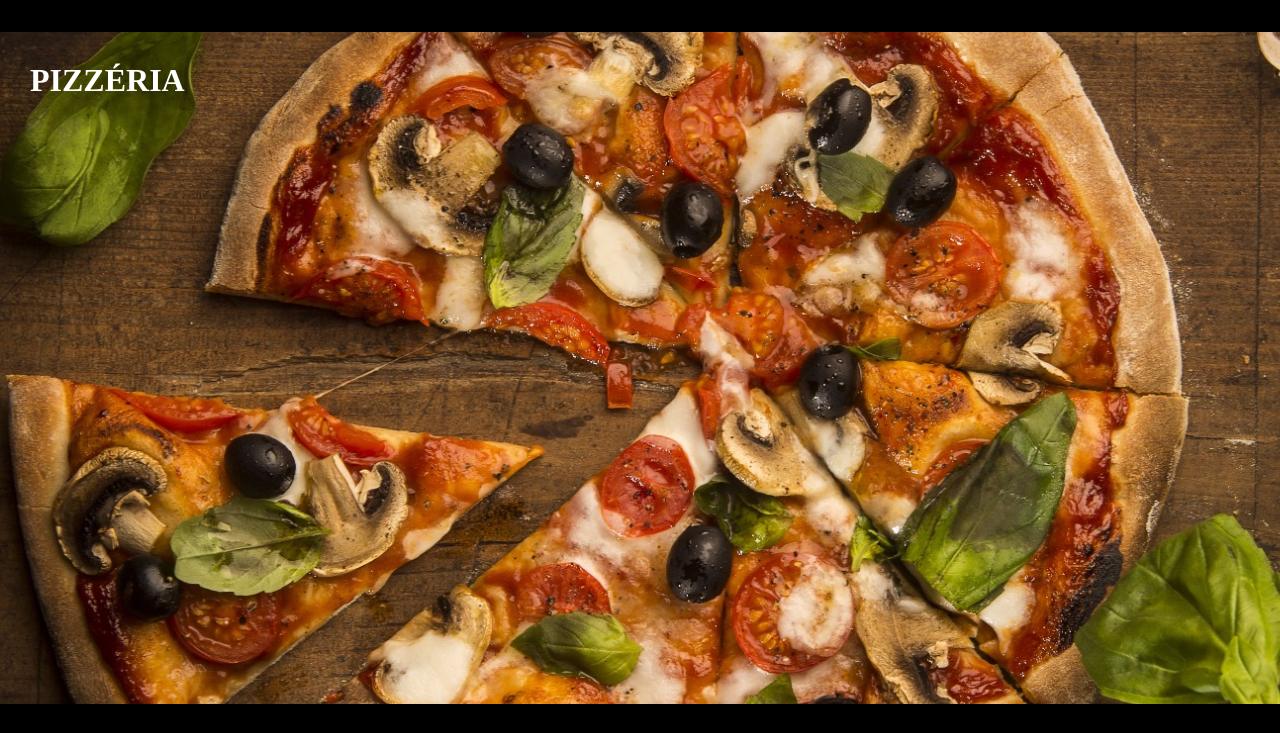
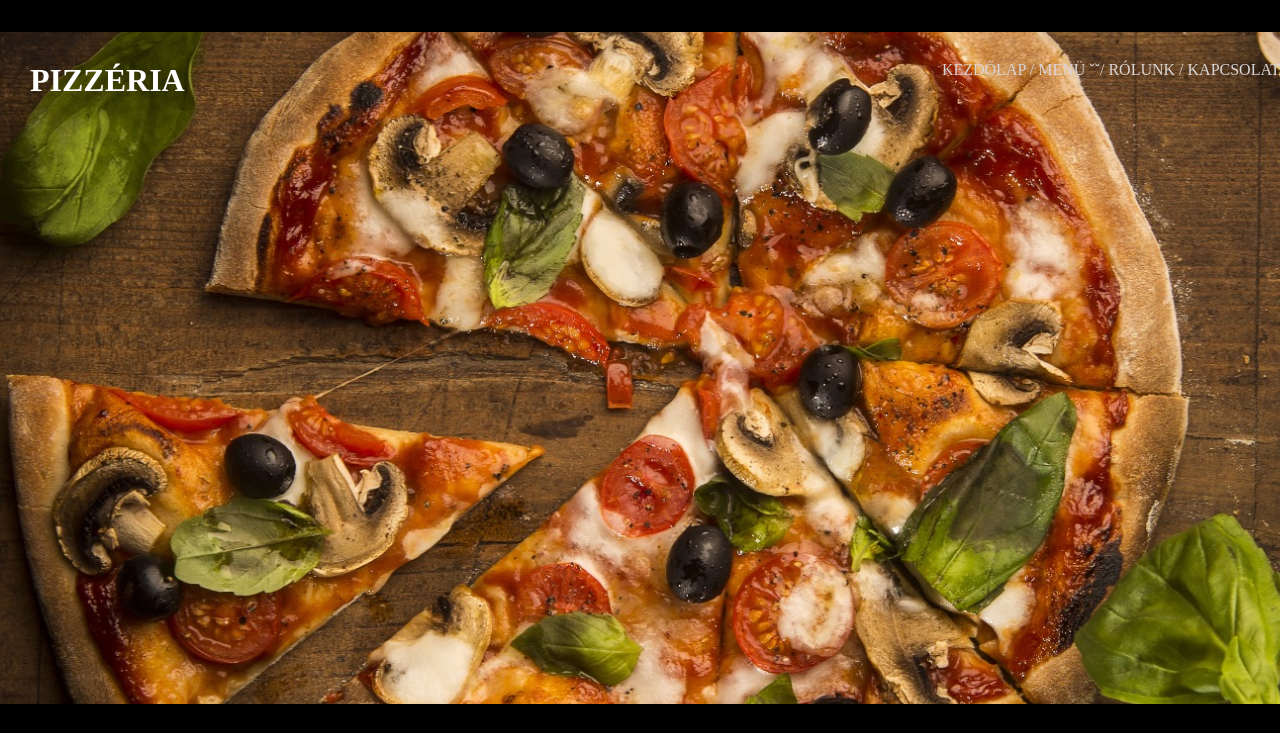
Before and after one commit to KissNorbert1203/Pizza, a plain HTML site: page index.html in a window 1280 px wide. Drawn offline with Linux system fonts and the light colour scheme.

Commit message:
fejlec02

```diff
--- a/index.html
+++ b/index.html
@@ -11,8 +11,17 @@
         <h3>
             PIZZÉRIA
         </h3>
-
+        <nav>
+            <a href="#" class="menu-item-text" > KEZDŐLAP </a>/
+            <a href="#" class="menu-item-text"> MENÜ ˇˇ</a>/
+            <a href="#" class="menu-item-text"> RÓLUNK </a>/
+            <a href="#" class="menu-item-text"> KAPCSOLAT</a>
+        </nav>
     </header>
-
+    <div>
+        <h3>
+            PIADINA PITTÉRIA
+        </h3>
+    </div>
 </body>
 </html>
--- a/pizza.css
+++ b/pizza.css
@@ -16,3 +16,12 @@ h3{
     padding: 30px;
     font-size: 32px;
 }
+nav{
+    float: right;
+    color: rgb(216, 213, 213);
+    margin-top: -100px;
+}
+a:link, a:active, a:visited{
+    color: rgb(216, 213, 213);
+    text-decoration: none;
+}
```
